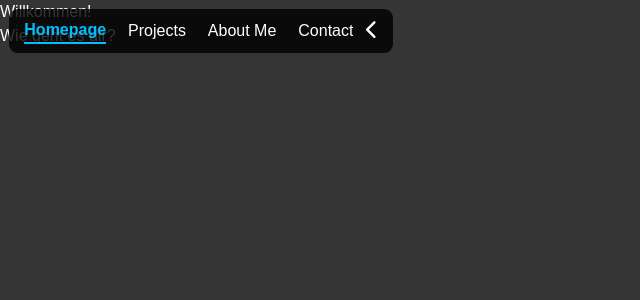
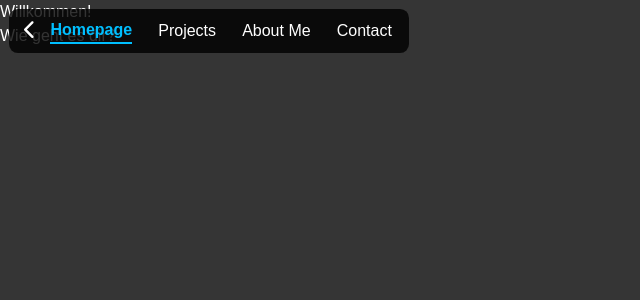
Before and after one commit to KDJohnny/luchtdev, a Next.js app: page / in a window 1280 px wide. Shown: the top 300 px of the page, without its empty margins (0-640 px from the left). Built offline with nearby package versions, Linux system fonts and the light colour scheme.

Commit message:
small adjustments to the navbar

```diff
--- a/src/app/layout.tsx
+++ b/src/app/layout.tsx
@@ -3,7 +3,6 @@
 import { useState, type ReactNode } from "react";
 import Link from "next/link";
 import { usePathname } from "next/navigation";
-import { SpeedInsights } from "@vercel/speed-insights/next"
 
 import "./styles/globals.css";
 import "./styles/header.css";
--- a/src/app/styles/header.css
+++ b/src/app/styles/header.css
@@ -7,16 +7,17 @@ header {
   background: var(--navBackground);
   margin: 1ch;
   height: 5ch;
-  width: 30%;
+  width: 45ch;
   border-radius: 1ch;
   display: flex;
-  justify-content: space-between;
+  justify-content: center;
   align-items: center;
   position: fixed;
   padding: 0 1ch;
   transition: width 0.3s ease, opacity 0.3s ease;
   overflow: hidden;
   box-sizing: border-box;
+  flex-direction: row-reverse;
 }
 
 header nav {
```
